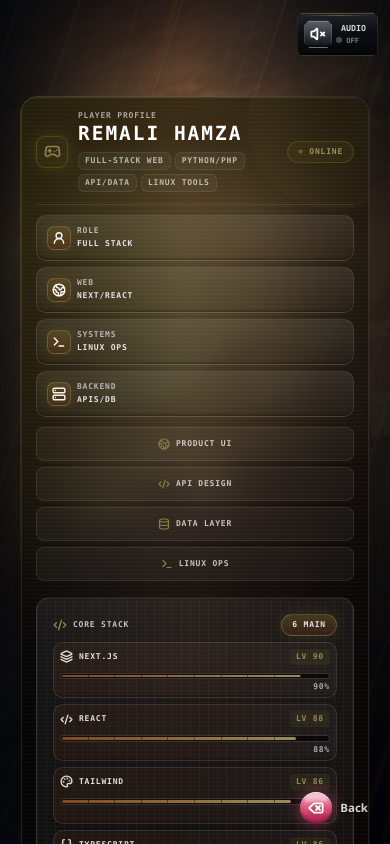
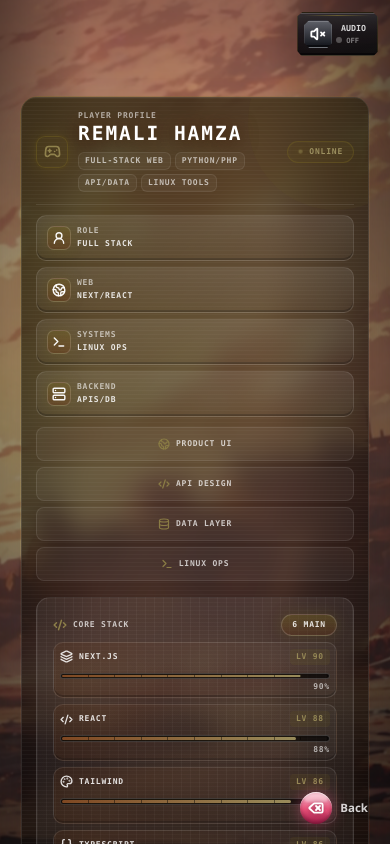
Before and after one commit to reportJNG/Profile-V2, a Next.js app: page /about in a window 390 px wide. Built offline with nearby package versions, Linux system fonts and the light colour scheme.

Commit message:
version 1.3

```diff
--- a/components/BackgroundLayer.tsx
+++ b/components/BackgroundLayer.tsx
@@ -70,17 +70,6 @@
           />
         </motion.div>
 
-        <div className="scene-paint absolute inset-0 opacity-[0.94]" />
-        <div className="scene-sky absolute inset-0 opacity-[0.96]" />
-        <div className="scene-glow absolute inset-0 opacity-[0.32] mix-blend-screen" />
-        <div className="scene-flare absolute inset-0 opacity-[0.24] mix-blend-screen" />
-        <div className="scene-horizon scene-horizon--back absolute inset-x-0 bottom-[22%] top-auto h-1/4 origin-bottom skew-x-[-9deg] opacity-[0.88]" />
-        <div className="scene-horizon scene-horizon--mid absolute inset-x-0 bottom-[14%] top-auto h-[18%] origin-bottom skew-x-[-9deg] opacity-[0.88]" />
-        <div className="scene-horizon scene-horizon--front absolute inset-x-0 bottom-[7%] top-auto h-[17%] origin-bottom skew-x-[-9deg] opacity-[0.88]" />
-        <div className="scene-grid absolute inset-0 opacity-[0.16]" />
-        <div className="scene-ground absolute inset-x-0 bottom-0 top-auto" />
-        <div className="scene-energy scene-energy--one absolute inset-0 animate-[energy-slide-one_9s_ease-in-out_infinite_alternate] opacity-[0.44] mix-blend-screen" />
-        <div className="scene-energy scene-energy--two absolute inset-0 animate-[energy-slide-two_8.5s_ease-in-out_infinite_alternate] opacity-[0.44] mix-blend-screen" />
       </motion.div>
     </div>
   );
--- a/components/ModePageShell.tsx
+++ b/components/ModePageShell.tsx
@@ -6,7 +6,6 @@
 import { AudioToggleButton } from "@/components/AudioToggleButton";
 import { BackgroundLayer } from "@/components/BackgroundLayer";
 import { ModePageControls } from "@/components/ModePageControls";
-import { OverlayLayer } from "@/components/OverlayLayer";
 import { ModePageContent } from "@/components/mode-pages/ModePageContent";
 import { getModePagePanelCount } from "@/lib/mode-page-panels";
 import type { PortfolioSection } from "@/lib/portfolio-content";
@@ -128,7 +127,6 @@
       }
     >
       <BackgroundLayer direction={1} mode={section} />
-      <OverlayLayer direction={1} mode={section} />
 
       <section
         className={`${modePageFrameBaseClass} ${
--- a/components/project-inventory/InventoryGrid.tsx
+++ b/components/project-inventory/InventoryGrid.tsx
@@ -1,5 +1,6 @@
 "use client";
 
+import { useEffect, useRef } from "react";
 import { InventorySlot } from "@/components/project-inventory/InventorySlot";
 import {
   projectIconMap,
@@ -14,6 +15,18 @@
 };
 
 export function InventoryGrid({ projects, selectedIndex }: InventoryGridProps) {
+  const slotRefs = useRef<Array<HTMLDivElement | null>>([]);
+
+  useEffect(() => {
+    const selectedSlot = slotRefs.current[selectedIndex];
+
+    selectedSlot?.scrollIntoView({
+      behavior: "smooth",
+      block: "nearest",
+      inline: "nearest",
+    });
+  }, [selectedIndex]);
+
   return (
     <div
       className="mx-auto grid w-full grid-cols-3 gap-2.5 sm:gap-3 lg:w-[min(100%,31.5rem)] lg:gap-[clamp(0.58rem,0.72vw,0.8rem)]"
@@ -27,6 +40,9 @@
         return (
           <InventorySlot
             key={project?.id ?? `locked-${index}`}
+            ref={(node) => {
+              slotRefs.current[index] = node;
+            }}
             icon={Icon}
             isSelected={selectedIndex === index}
             project={project}
--- a/components/project-inventory/InventorySlot.tsx
+++ b/components/project-inventory/InventorySlot.tsx
@@ -1,5 +1,6 @@
 "use client";
 
+import { forwardRef } from "react";
 import { Lock } from "lucide-react";
 import type { LucideIcon } from "lucide-react";
 import type { ProjectItem } from "@/components/project-inventory/projectsData";
@@ -11,7 +12,7 @@
 };
 
 const slotBaseClass =
-  "group relative flex aspect-square min-w-0 flex-col items-center justify-center gap-2.5 overflow-hidden border border-[color-mix(in_srgb,var(--mode-secondary),transparent_78%)] bg-[linear-gradient(180deg,rgba(255,255,255,0.072),rgba(255,255,255,0.014)),radial-gradient(circle_at_50%_18%,color-mix(in_srgb,var(--mode-secondary),transparent_88%),transparent_48%),rgba(0,0,0,0.34)] p-[clamp(0.78rem,1.55vw,1.18rem)] text-center text-[rgba(247,255,232,0.94)] shadow-[inset_0_-5px_12px_rgba(0,0,0,0.26),inset_0_1px_0_rgba(255,255,255,0.08)] transition-[border-color,box-shadow,transform,background-color] duration-150 hover:-translate-y-0.5 hover:border-[color-mix(in_srgb,var(--mode-secondary),white_6%)] hover:shadow-[0_10px_22px_rgba(0,0,0,0.22),0_0_18px_color-mix(in_srgb,var(--mode-accent),transparent_76%),inset_0_1px_0_rgba(255,255,255,0.12)] lg:gap-[0.68rem] lg:p-[clamp(0.72rem,0.95vw,1rem)]";
+  "group relative flex aspect-square min-w-0 scroll-mb-28 scroll-mt-24 flex-col items-center justify-center gap-2.5 overflow-hidden border border-[color-mix(in_srgb,var(--mode-secondary),transparent_78%)] bg-[linear-gradient(180deg,rgba(255,255,255,0.072),rgba(255,255,255,0.014)),radial-gradient(circle_at_50%_18%,color-mix(in_srgb,var(--mode-secondary),transparent_88%),transparent_48%),rgba(0,0,0,0.34)] p-[clamp(0.78rem,1.55vw,1.18rem)] text-center text-[rgba(247,255,232,0.94)] shadow-[inset_0_-5px_12px_rgba(0,0,0,0.26),inset_0_1px_0_rgba(255,255,255,0.08)] transition-[border-color,box-shadow,transform,background-color] duration-150 hover:-translate-y-0.5 hover:border-[color-mix(in_srgb,var(--mode-secondary),white_6%)] hover:shadow-[0_10px_22px_rgba(0,0,0,0.22),0_0_18px_color-mix(in_srgb,var(--mode-accent),transparent_76%),inset_0_1px_0_rgba(255,255,255,0.12)] lg:gap-[0.68rem] lg:p-[clamp(0.72rem,0.95vw,1rem)]";
 const selectedSlotClass =
   "border-[color-mix(in_srgb,var(--mode-secondary),white_20%)] shadow-[0_0_0_1px_color-mix(in_srgb,var(--mode-secondary),transparent_38%),0_0_30px_color-mix(in_srgb,var(--mode-secondary),transparent_46%),inset_0_0_28px_color-mix(in_srgb,var(--mode-accent),transparent_76%)]";
 const lockedSlotClass = "text-white/34 opacity-[0.58]";
@@ -20,11 +21,13 @@
 const labelClass =
   "relative z-[1] block max-w-full [overflow-wrap:anywhere] [font-family:var(--font-heading),var(--font-geist-sans),sans-serif] text-[clamp(0.78rem,1.05vw,0.95rem)] font-black uppercase leading-[1.1] tracking-0 text-[rgba(247,255,232,0.94)] lg:text-[clamp(0.72rem,0.86vw,0.9rem)]";
 
-export function InventorySlot({ icon: Icon, isSelected, project }: InventorySlotProps) {
+export const InventorySlot = forwardRef<HTMLDivElement, InventorySlotProps>(
+  function InventorySlot({ icon: Icon, isSelected, project }, ref) {
     const isLocked = !project;
 
     return (
       <div
+        ref={ref}
         aria-current={isSelected ? "true" : undefined}
         aria-selected={isSelected}
         role="gridcell"
@@ -56,11 +59,16 @@
         ) : (
           <>
             {Icon ? (
-            <Icon aria-hidden="true" className={iconClass} strokeWidth={1.8} />
+              <Icon
+                aria-hidden="true"
+                className={iconClass}
+                strokeWidth={1.8}
+              />
             ) : null}
             <span className={labelClass}>{project.title}</span>
           </>
         )}
       </div>
     );
-}
+  },
+);
```
Lines whose indentation alone changed are shown as unchanged.
